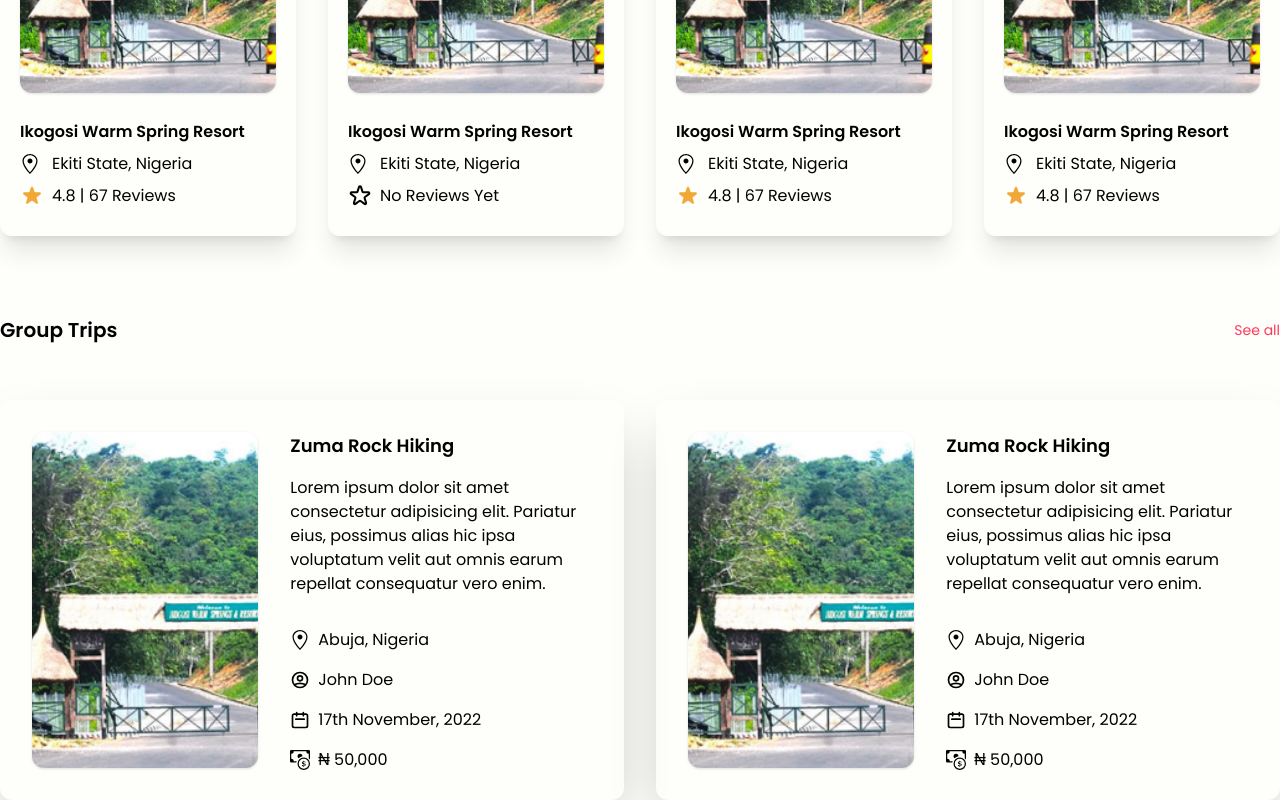
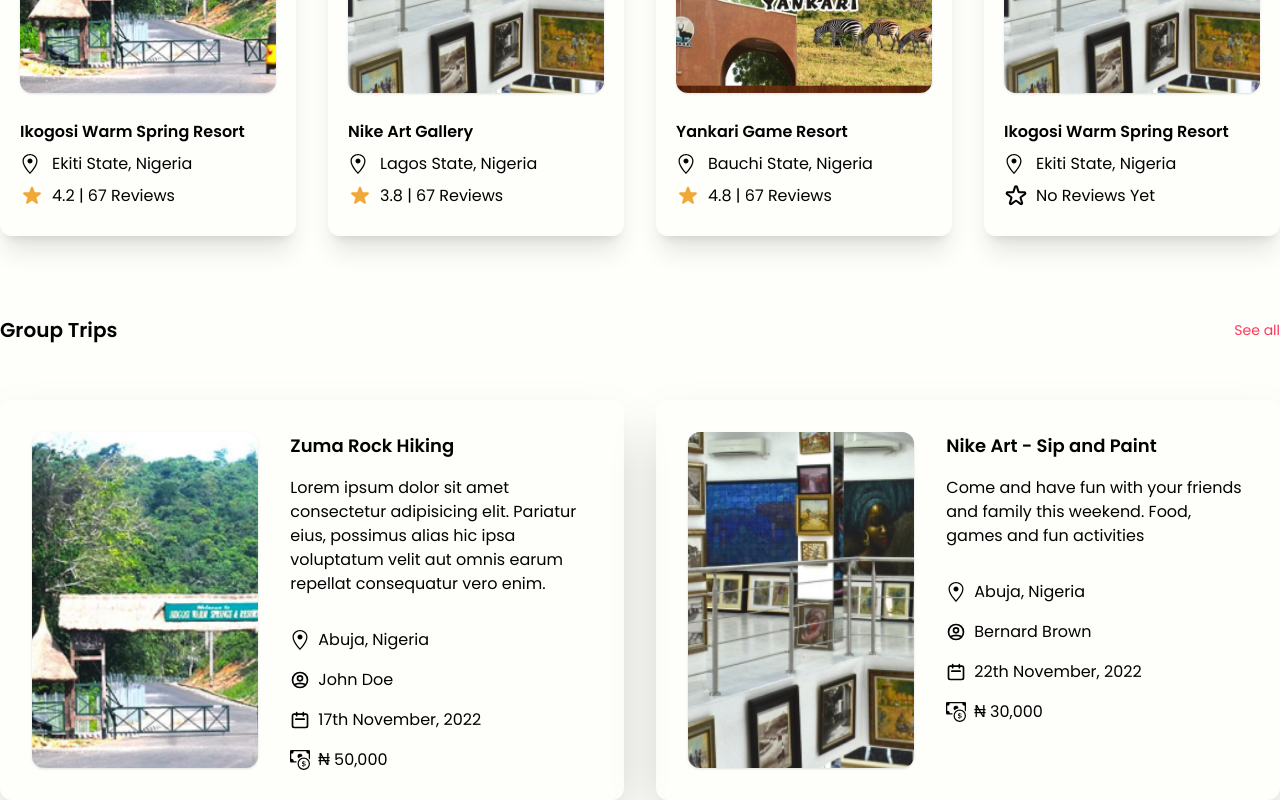
Before and after one commit to Mopharr/TravelBunny, a Next.js app: page / in a window 1280 px wide. Shown: the part 420-1220 px from the top of the page. Built offline with nearby package versions, Linux system fonts and the light colour scheme.

Commit message:
group trip section

```diff
--- a/pages/index.tsx
+++ b/pages/index.tsx
@@ -3,6 +3,8 @@ import Link from 'next/link';
 import dynamic from 'next/dynamic';
 import PageHead from '../components/utils/PageHead';
 import CityImg from '../assets/images/ik.png';
+import NikeImg from '../assets/images/nk.png';
+import YankariImg from '../assets/images/yankari.jpeg';
 import NavBar from '../components/blocks/NavBar';
 
 const Card = dynamic(() => import('../components/blocks/Card'));
@@ -15,32 +17,33 @@ const Home = () => {
       img: CityImg,
       resortName: 'Ikogosi Warm Spring Resort',
       resortLocation: 'Ekiti State, Nigeria',
-      resortRating: '4.8 | 67 Reviews',
+      resortRating: '4.2 | 67 Reviews',
       hasRating: true,
     },
     {
       id: 1,
-      img: CityImg,
-      resortName: 'Ikogosi Warm Spring Resort',
-      resortLocation: 'Ekiti State, Nigeria',
-      resortRating: 'No Reviews Yet',
-      hasRating: false,
+      img: NikeImg,
+      resortName: 'Nike Art Gallery',
+      resortLocation: 'Lagos State, Nigeria',
+      resortRating: '3.8 | 67 Reviews',
+      hasRating: true,
     },
     {
       id: 2,
-      img: CityImg,
-      resortName: 'Ikogosi Warm Spring Resort',
-      resortLocation: 'Ekiti State, Nigeria',
+      img: YankariImg,
+      resortName: 'Yankari Game Resort',
+      resortLocation: 'Bauchi State, Nigeria',
       resortRating: '4.8 | 67 Reviews',
       hasRating: true,
     },
     {
       id: 3,
-      img: CityImg,
+      img: NikeImg,
       resortName: 'Ikogosi Warm Spring Resort',
       resortLocation: 'Ekiti State, Nigeria',
-      resortRating: '4.8 | 67 Reviews',
-      hasRating: true,
+
+      resortRating: 'No Reviews Yet',
+      hasRating: false,
     },
   ];
 
@@ -58,18 +61,18 @@ const Home = () => {
     },
     {
       id: 1,
-      img: CityImg,
-      resortName: 'Zuma Rock Hiking',
+      img: NikeImg,
+      resortName: 'Nike Art - Sip and Paint',
       resortDescription:
-        ' Lorem ipsum dolor sit amet consectetur adipisicing elit. Pariatur eius, possimus alias hic ipsa voluptatum velit aut omnis earum repellat consequatur vero enim.',
+        'Come and have fun with your friends and family this weekend. Food, games and fun activities',
       resortLocation: 'Abuja, Nigeria',
-      resortPrice: '50,000',
-      tourDate: '17th November, 2022',
-      tourAgent: 'John Doe',
+      resortPrice: '30,000',
+      tourDate: '22th November, 2022',
+      tourAgent: 'Bernard Brown',
     },
     {
       id: 2,
-      img: CityImg,
+      img: YankariImg,
       resortName: 'Zuma Rock Hiking',
       resortDescription:
         ' Lorem ipsum dolor sit amet consectetur adipisicing elit. Pariatur eius, possimus alias hic ipsa voluptatum velit aut omnis earum repellat consequatur vero enim.',
```
Also changed, not shown: assets/images/nk.png (added), assets/images/yankari.jpeg (added).
